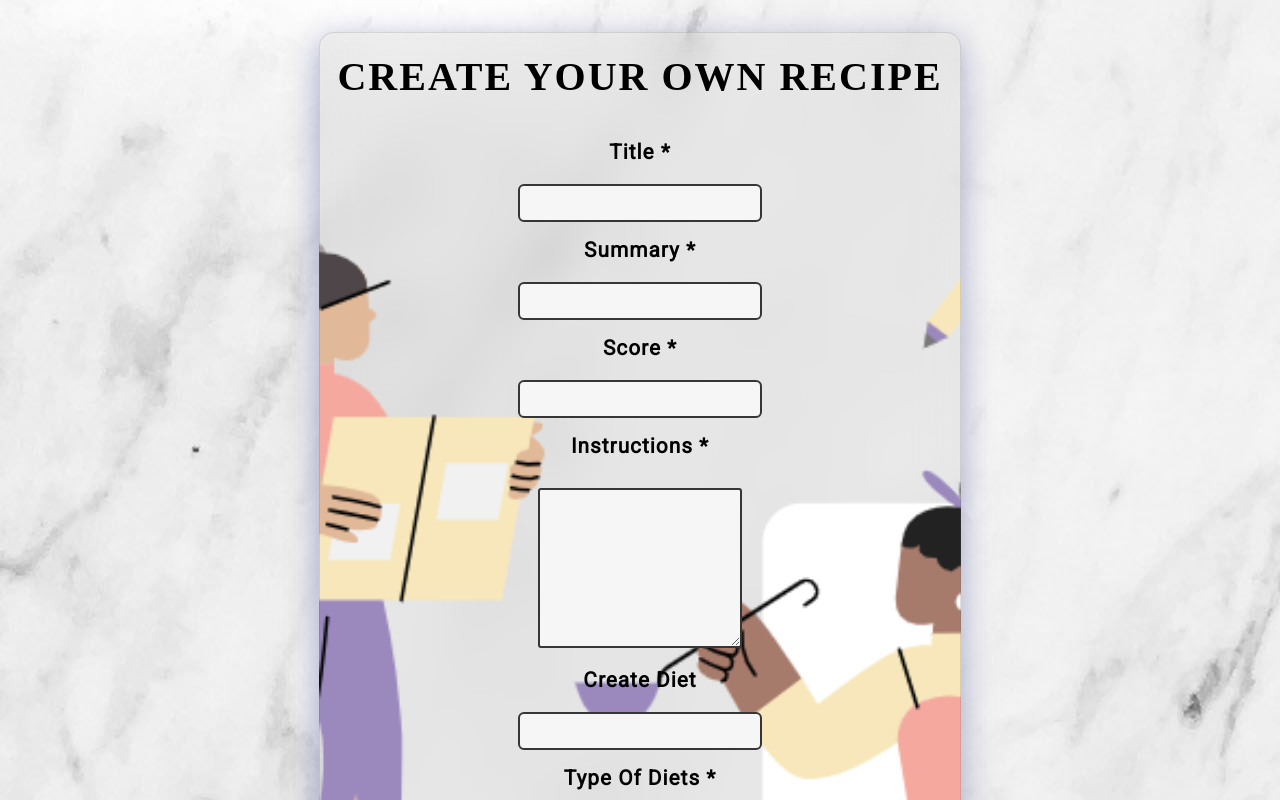
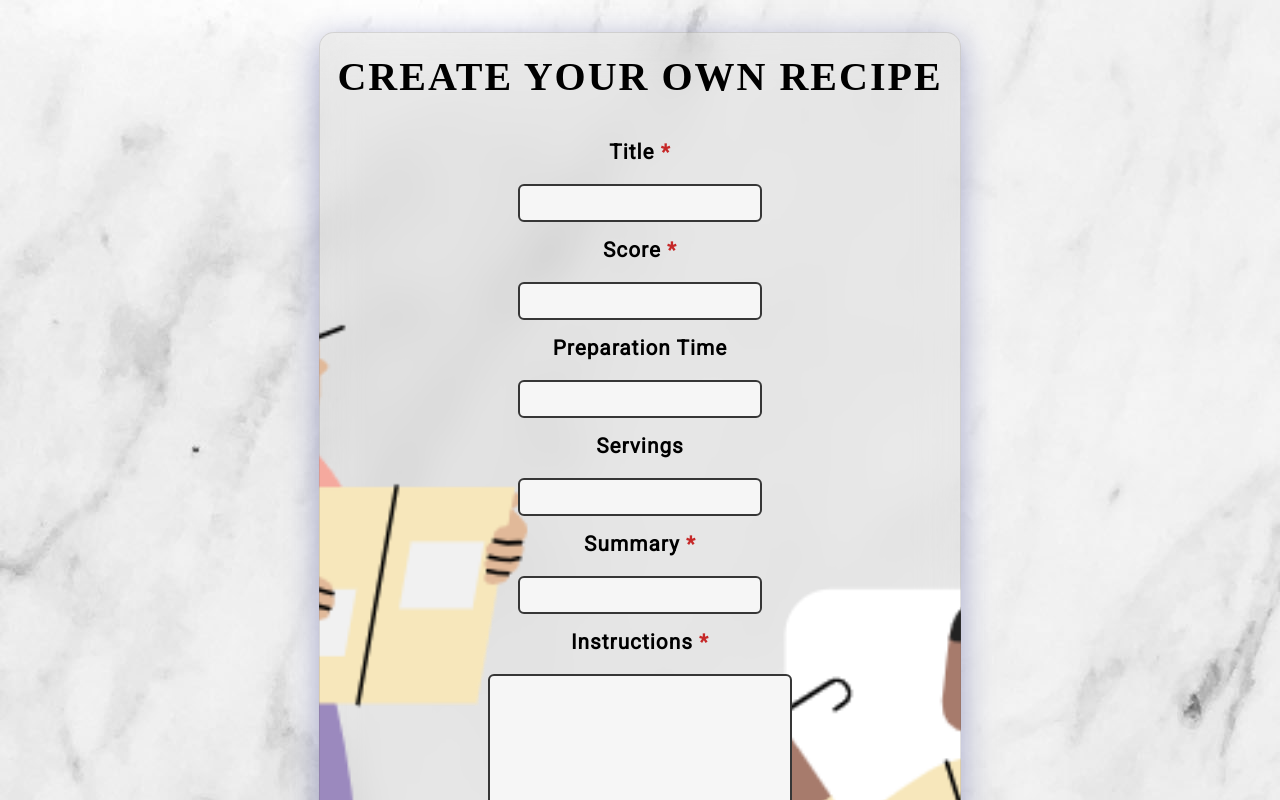
Before and after one commit to DanielaGraziani/PI-FOODS, a React (Create React App) app in the folder client/: page /recipe in a window 1280 px wide. Shown: the top 800 px of the page. Built offline with nearby package versions, Linux system fonts and the light colour scheme; no server answers; a web font is replaced by a local one.

Commit message:
add sweet alert

```diff
--- a/client/src/components/CreateForm.js
+++ b/client/src/components/CreateForm.js
@@ -5,6 +5,7 @@ import { useNavigate } from "react-router-dom";
 import { postRecipe, getTypesOfDiets } from "../actions";
 import { Link } from "react-router-dom";
 import s from "../styles/CreateForm.module.css";
+import Swal from "sweetalert2";
 
 const validateForm = (form) => {
   let errors = {};
@@ -63,6 +64,8 @@ export default function CreateForm() {
     summary: "",
     healthScore: "",
     steps: "",
+    readyInMinutes: "",
+    servings: "",
     diets: [],
   });
 
@@ -132,7 +135,13 @@ export default function CreateForm() {
     } else {
       e.preventDefault();
       dispatch(postRecipe(form));
-      alert("Your recipe has been created succesfully");
+      Swal.fire({
+        position: 'center',
+        icon: 'success',
+        title: 'Your recipe has been created succesfully',
+        showConfirmButton: false,
+        timer: 4000
+      })
       navigate("/recipes");
       setForm({
         title: "",
@@ -144,7 +153,7 @@ export default function CreateForm() {
     }
   };
 
-  console.log(form.diets);
+
 
   return (
     <div className={s.container}>
@@ -154,7 +163,7 @@ export default function CreateForm() {
         </div>
 
         <div>
-          <p className={s.pTitle}>Title *</p>
+          <p className={s.pTitle}>Title <span className={s.sign}>*</span></p>
           <input
             type="text"
             name="title"
@@ -170,24 +179,9 @@ export default function CreateForm() {
           )}
         </div>
 
-        <div>
-          <p className={s.pTitle}>Summary *</p>
-          <input
-            className={s.input}
-            type="text"
-            name="summary"
-            value={form.summary}
-            onChange={(e) => handleChange(e)}
-          />
-          {errorsForm.summary ? (
-            <h6 className={s.error}>{errorsForm.summary}</h6>
-          ) : (
-            false
-          )}
-        </div>
 
         <div>
-          <p className={s.pTitle}>Score *</p>
+          <p className={s.pTitle}>Score <span className={s.sign}>*</span></p>
           <input
             type="number"
             name="healthScore"
@@ -204,16 +198,68 @@ export default function CreateForm() {
           )}
         </div>
 
+          <div>
+          <p className={s.pTitle}>preparation time</p>
+          <input
+            type="number"
+            name="readyInMinutes"
+            min={1}
+            max={100}
+            className={s.input}
+            value={form.readyInMinutes}
+            onChange={(e) => handleChange(e)}
+          />
+          {errorsForm.readyInMinutes ? (
+            <h6 className={s.error}>{errorsForm.readyInMinutes}</h6>
+          ) : (
+            false
+          )}
+        </div>
 
         <div>
-          <p className={s.pTitle}>Instructions *</p>
+          <p className={s.pTitle}>Servings</p>
+          <input
+            type="number"
+            name="servings"
+            min={1}
+            max={15}
+            className={s.input}
+            value={form.servings}
+            onChange={(e) => handleChange(e)}
+          />
+          {errorsForm.servings ? (
+            <h6 className={s.error}>{errorsForm.servings}</h6>
+          ) : (
+            false
+          )}
+        </div>
+
+        <div>
+          <p className={s.pTitle}>Summary <span className={s.sign}>*</span></p>
+          <input
+            className={s.input}
+            type="text"
+            name="summary"
+            value={form.summary}
+            onChange={(e) => handleChange(e)}
+          />
+          {errorsForm.summary ? (
+            <h6 className={s.error}>{errorsForm.summary}</h6>
+          ) : (
+            false
+          )}
+        </div>
+
+
+        <div>
+          <p className={s.pTitle}>Instructions <span className={s.sign}>*</span></p>
           <textarea
             type="text"
             name="steps"
             value={form.steps}
             cols="30"
             rows="10"
-            className={s.inputText}
+            className={s.inputSteps}
             onChange={(e) => handleChange(e)}
           />
 
@@ -236,7 +282,7 @@ export default function CreateForm() {
         </div>
 
         <div>
-          <p className={s.pTitle}>Type of diets * </p>
+          <p className={s.pTitle}>Type of diets <span className={s.sign}>*</span> </p>
 
           <select
             className={s.sForm}
@@ -268,13 +314,13 @@ export default function CreateForm() {
                 // onBlur={handleBlur}
                 onClick={() => handleDelete(diet)}
               />
-              <p>{diet}</p>
+              <p className={s.dietTitle}>{diet}</p>
             </div>
           ))}
           {/* {errorsForm.diets ? <h6>{errorsForm.diets}</h6> : false} */}
         </div>
 
-        <div>
+        <div className={s.selectContainer}>
           <button
             className={s.buttonSend}
             type="submit"
--- a/client/src/components/Details.js
+++ b/client/src/components/Details.js
@@ -12,7 +12,9 @@ import {
   BsFillStarFill,
   BsFillClockFill,
   BsFillPeopleFill,
+  BsFillTrashFill,
 } from "react-icons/bs";
+import Swal from "sweetalert2";
 
 export default function Details() {
   const dispatch = useDispatch();
@@ -29,6 +31,13 @@ export default function Details() {
 
   const handleDelete = () => {
     dispatch(deleteRecipe(id));
+    Swal.fire({
+      position: 'center',
+      icon: 'error',
+      title: 'Your recipe has been deleted',
+      showConfirmButton: false,
+      timer: 4000
+    })
     navigate("/recipes");
   };
 
@@ -39,7 +48,10 @@ export default function Details() {
       <div className={s.container}>
         {typeof details.id === "string" && (
           <button onClick={handleDelete}>
-            <span>❌</span>
+            <div className={s.delete}>
+              <BsFillTrashFill />
+              <h6>Delete</h6>
+            </div>
           </button>
         )}
         {details && details.length <= 0 ? (
@@ -47,14 +59,23 @@ export default function Details() {
             <Loader />
           </div>
         ) : (
-        <div>
-          <div className={s.title}>
-            <h2>{details?.title}</h2>
+          <div>
+            <div className={s.title}>
+              <h2>{details?.title}</h2>
             </div>
 
             <div>
               <div className={s.imageContainer}>
-                <img src={details.image} className={s.img} alt="not found" />
+                {details.image ? (
+                  <img src={details.image} className={s.img} alt="not found" />
+                ) : (
+                  <img
+                    src={defaultImg}
+                    className={s.img}
+                    height="350px"
+                    alt="default"
+                  />
+                )}
               </div>
 
               <div className={s.type}>
@@ -65,7 +86,6 @@ export default function Details() {
               </div>
 
               <div className={s.scoreContainer}>
-
                 <div className={s.healthScore}>
                   <BsFillStarFill /> {details?.healthScore}
                 </div>
@@ -78,7 +98,6 @@ export default function Details() {
                 <div className={s.person}>
                   <BsFillPeopleFill /> {details.servings}
                 </div>
-
               </div>
             </div>
 
@@ -91,10 +110,11 @@ export default function Details() {
             </div>
 
             <img className={s.brocco} src={brocco} alt="broccoli" />
+
             <div className={s.stepContainer}>
               <h3 className={s.stepTitle}>Steps:</h3>
               <ul>
-                <h4>
+                <p className={s.stepTitleContainer}>
                   {Array.isArray(details?.steps)
                     ? details.steps.map((e) =>
                         e.steps.map((f) => (
@@ -104,7 +124,7 @@ export default function Details() {
                         ))
                       )
                     : details?.steps}
-                </h4>
+                </p>
               </ul>
             </div>
 
--- a/client/src/components/SearchBar.js
+++ b/client/src/components/SearchBar.js
@@ -4,6 +4,7 @@ import { useDispatch, useSelector } from "react-redux";
 import { getRecipeByName } from "../actions";
 import s from "../styles/SearchBar.module.css";
 import Empty from "../components/Empty";
+import Swal from "sweetalert2";
 
 export default function SearchBar({ setCurrentPage }) {
   const [input, setInput] = useState("");
@@ -17,7 +18,14 @@ export default function SearchBar({ setCurrentPage }) {
   const handleSubmit = (e) => {
     e.preventDefault();
     if (!input || input === " " || !input.trim().length) {
-      alert("Sending invalid or null field");
+      Swal.fire({
+        position: 'center',
+        icon: 'warning',
+        title: 'Sending invalid or null field',
+        showConfirmButton: false,
+        timer: 2500
+      })
+      // alert("Sending invalid or null field");
     } else if (input || input.trim().length) {
       dispatch(getRecipeByName(input));
       setInput("");
```
